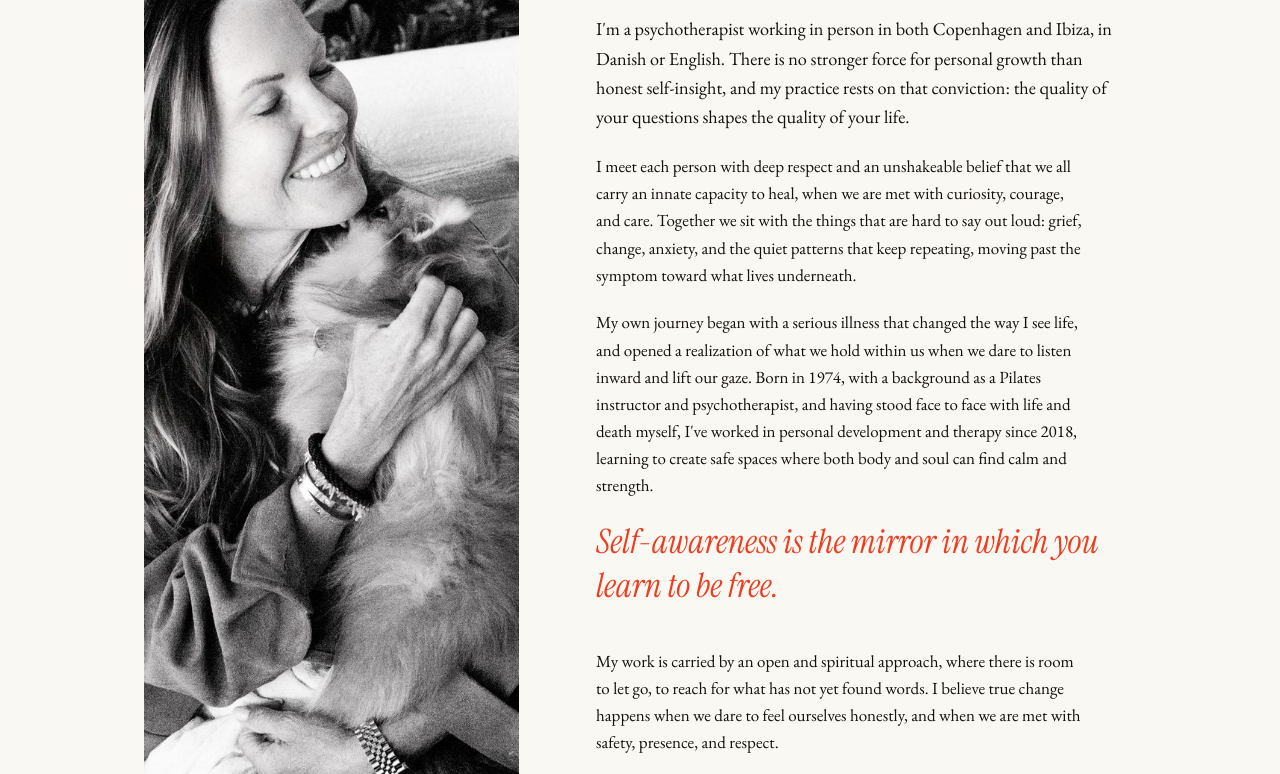
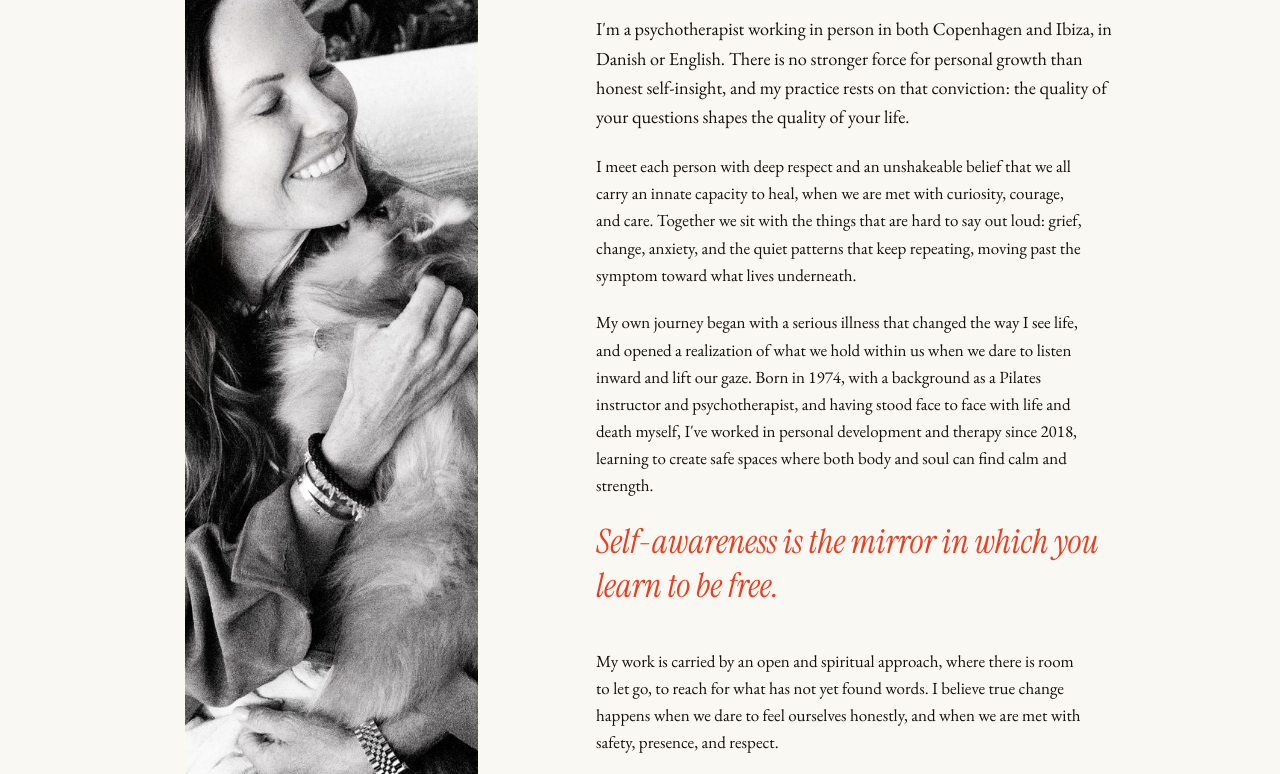
Before and after one commit to silasboas/sabineboas, a plain HTML site: page about.html in a window 1280 px wide. Shown: the part 276-1050 px from the top of the page. Drawn offline with nearby package versions, Linux system fonts and the light colour scheme.

Commit message:
Update about.html

```diff
--- a/about.html
+++ b/about.html
@@ -116,9 +116,9 @@
 
   /* about split */
   .about-grid{ display:grid; grid-template-columns:1fr; gap:clamp(34px,5vw,72px); align-items:start; }
-  @media(min-width:920px){ .about-grid{ grid-template-columns:.82fr 1.18fr; gap:clamp(48px,6vw,96px); } }
+  @media(min-width:920px){ .about-grid{ grid-template-columns:.82fr 1.18fr; gap:clamp(48px,6vw,96px); } .portrait{ width:auto; max-width:none; margin:0; } }
 
-  .portrait{ margin:0; position:relative; }
+  .portrait{ margin:0 auto; position:relative; width:78%; max-width:300px; }
   .portrait img{ width:100%; aspect-ratio:4/5; object-fit:cover; background:var(--cream-2); }
   .portrait figcaption{ margin-top:1em; font-variant-caps:small-caps; letter-spacing:.05em; opacity:.7; font-size:1rem; }
   .portrait-ph{ display:none; aspect-ratio:4/5; flex-direction:column; align-items:center; justify-content:center;
```
